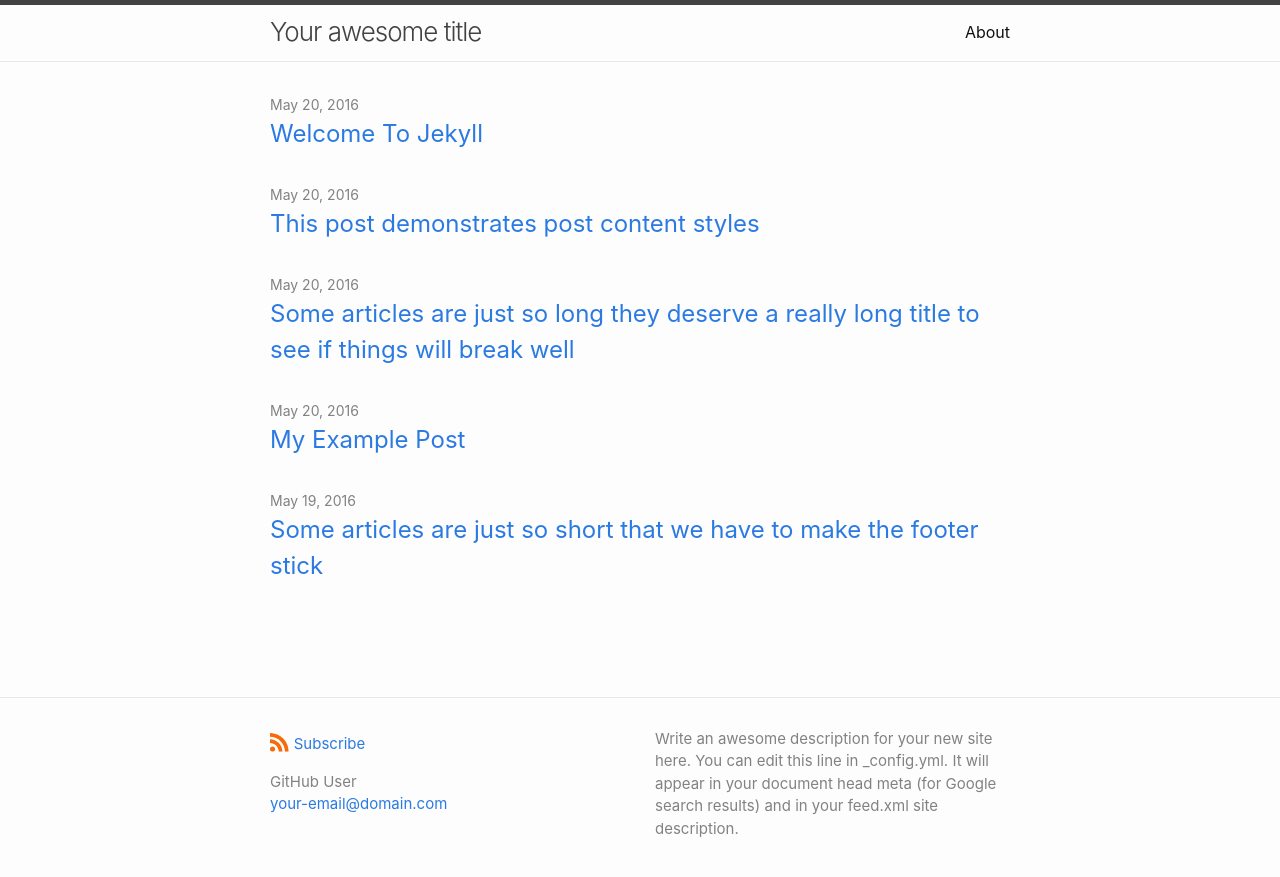
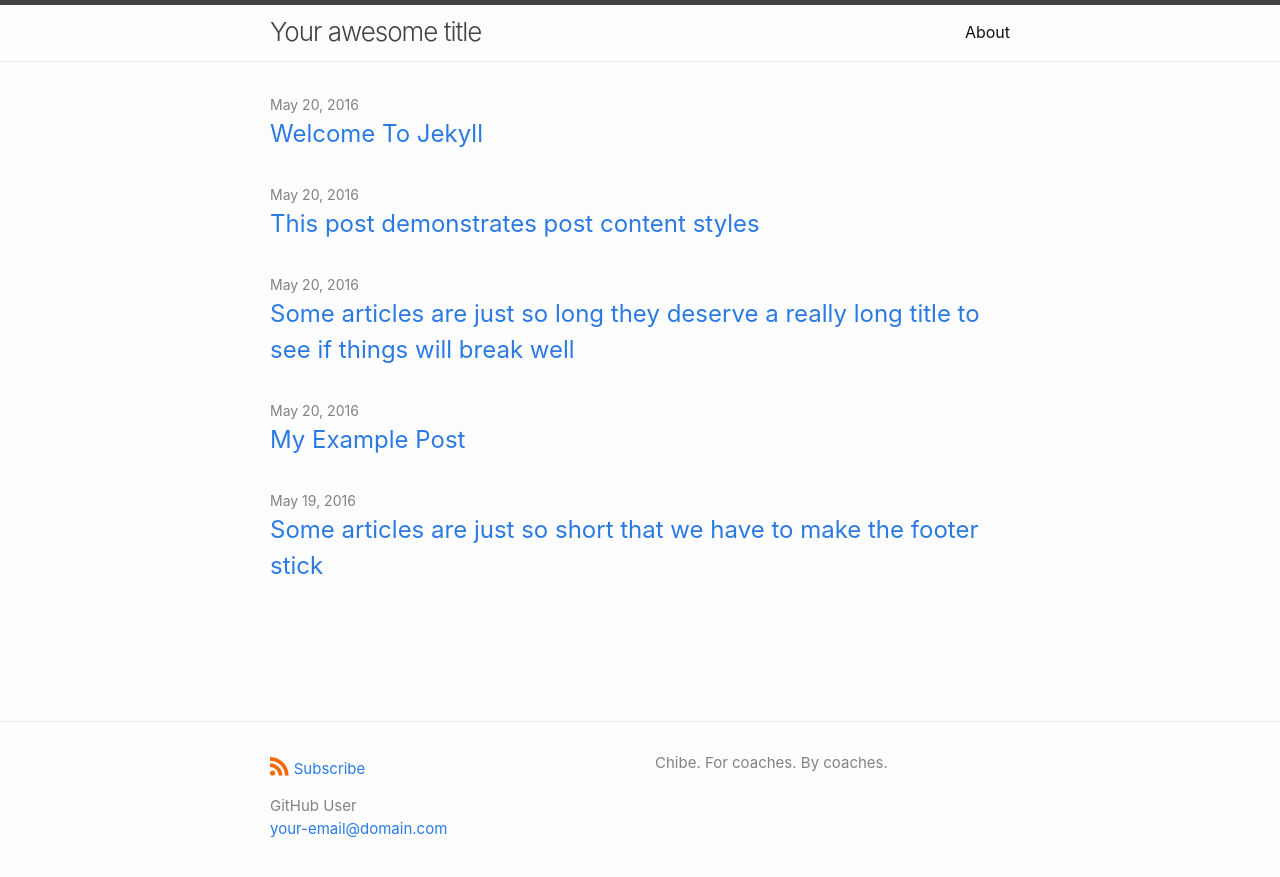
Before and after one commit to Life37/chibe, a Jekyll site: the page built from index.md, in a window 1280 px wide. Shown: the top 877 px of the page. Built offline with Jekyll 4.4.1, drawn with Linux system fonts in a browser that asks for light colours.

Commit message:
Update _config.yml

```diff
--- a/_config.yml
+++ b/_config.yml
@@ -6,9 +6,7 @@ author:
 # The `>` after `description:` means to ignore line-breaks until next key.
 # If you want to omit the line-break after the end of text, use `>-` instead.
 description: >
-  Write an awesome description for your new site here. You can edit this line
-  in _config.yml. It will appear in your document head meta (for Google search
-  results) and in your feed.xml site description.
+  Chibe. For coaches. By coaches.
 
 # Build settings
 
```
